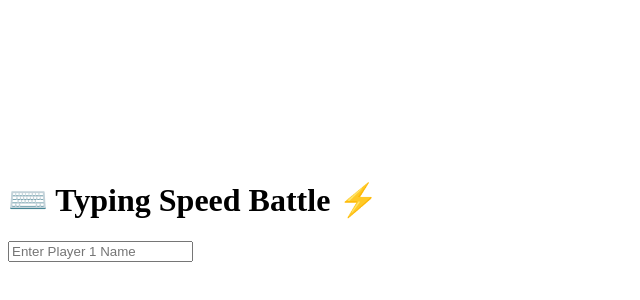
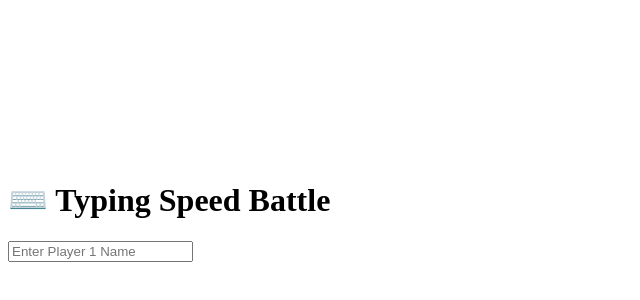
Before and after one commit to Harshsgt/Typing-game, a plain HTML site: page index.html in a window 1280 px wide. Shown: the part 2-302 px from the top of the page, 0-640 px from the left. Drawn offline with Linux system fonts and the light colour scheme.

Commit message:
remove symbols

```diff
--- a/index.html
+++ b/index.html
@@ -3,7 +3,7 @@
 <head>
   <meta charset="UTF-8">
   <meta name="viewport" content="width=device-width, initial-scale=1.0">
-  <title>Typing Speed Battle ⚡</title>
+  <title>Typing Speed Battle </title>
   <link rel="stylesheet" href="style.css">
 </head>
 <body>
@@ -13,7 +13,7 @@
 
     <!-- Start Screen -->
     <div id="startScreen">
-      <h1>⌨️ Typing Speed Battle ⚡</h1>
+      <h1>⌨️ Typing Speed Battle </h1>
       <input type="text" id="player1" placeholder="Enter Player 1 Name">
       <script src="script.js"></script>
     </body>
```
